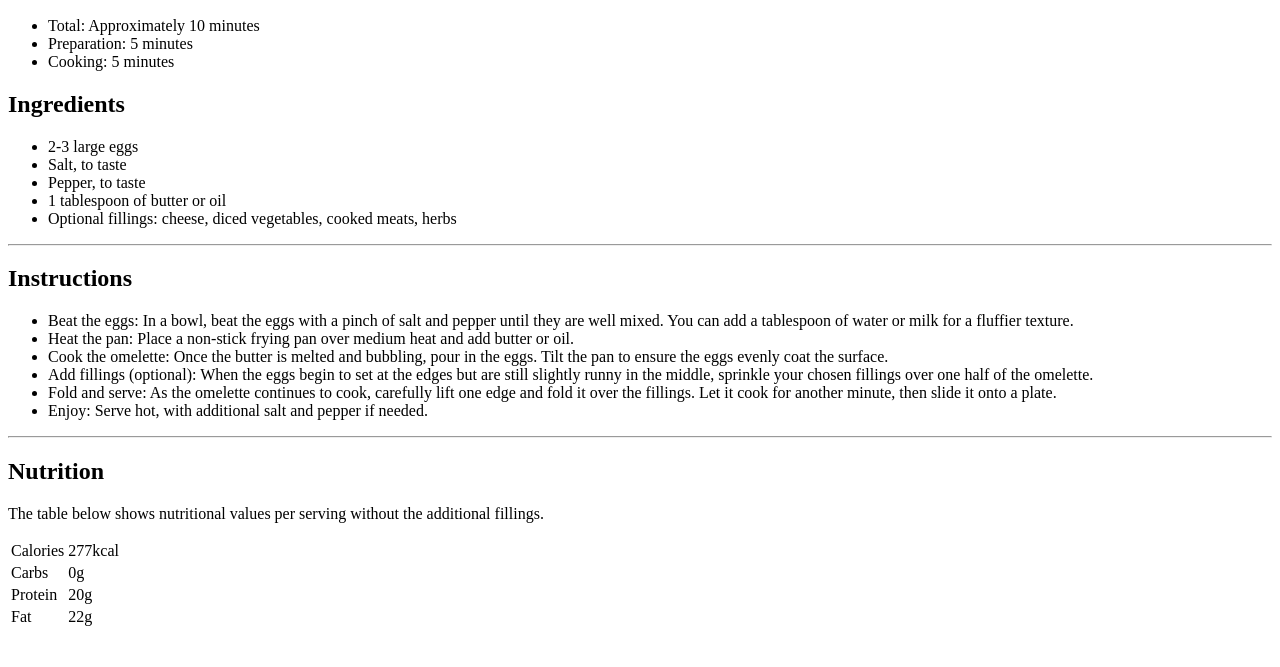
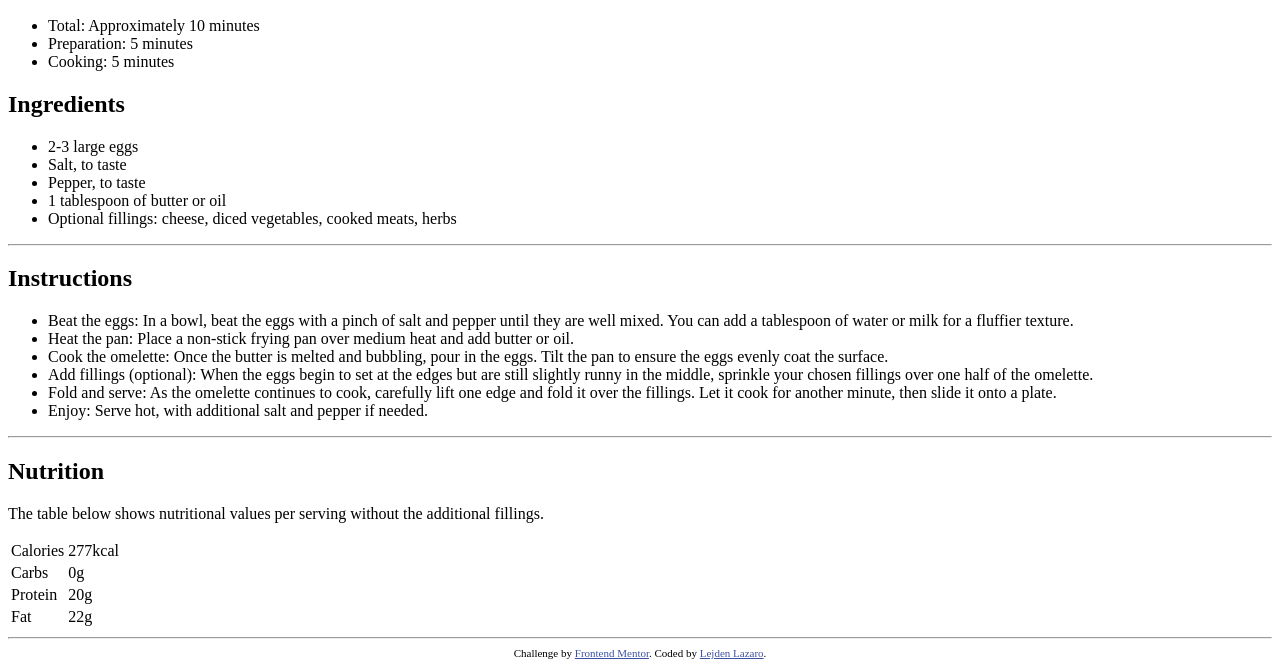
Before and after one commit to lejdenlazaro/-FrontendMentor-recipe-page-main, a plain HTML site: page recipe-page-main/index.html in a window 1280 px wide. Shown: the part 148-815 px from the top of the page. Drawn offline with Linux system fonts and the light colour scheme.

Commit message:
Add footer.

```diff
--- a/recipe-page-main/index.html
+++ b/recipe-page-main/index.html
@@ -73,6 +73,13 @@
         </tr>
       </table>
     </section>
+    <hr>
   </main>
+  <footer>
+    <div class="attribution">
+      Challenge by <a href="https://www.frontendmentor.io?ref=challenge" target="_blank" rel="noopener noreferrer">Frontend Mentor</a>.
+      Coded by <a href="#">Lejden Lazaro</a>.
+    </div>
+  </footer>
 </body>
 </html>
```
